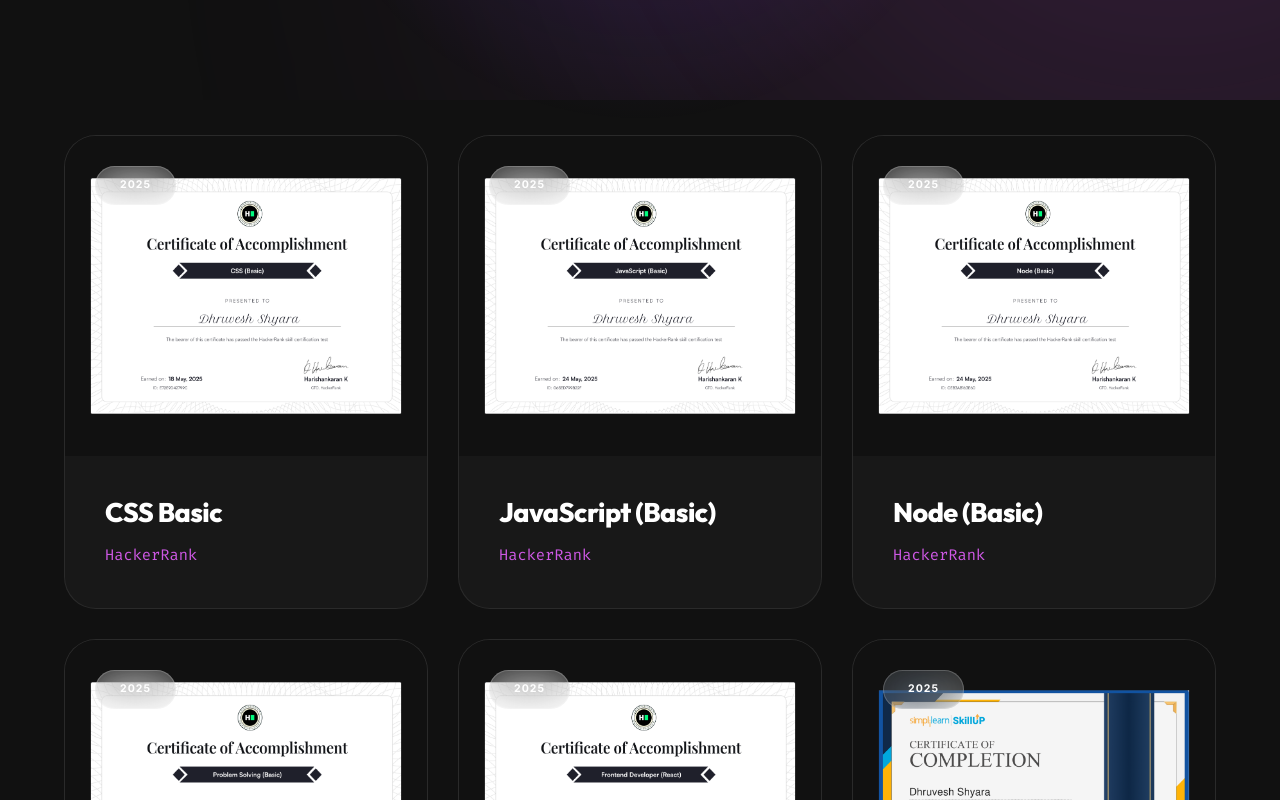
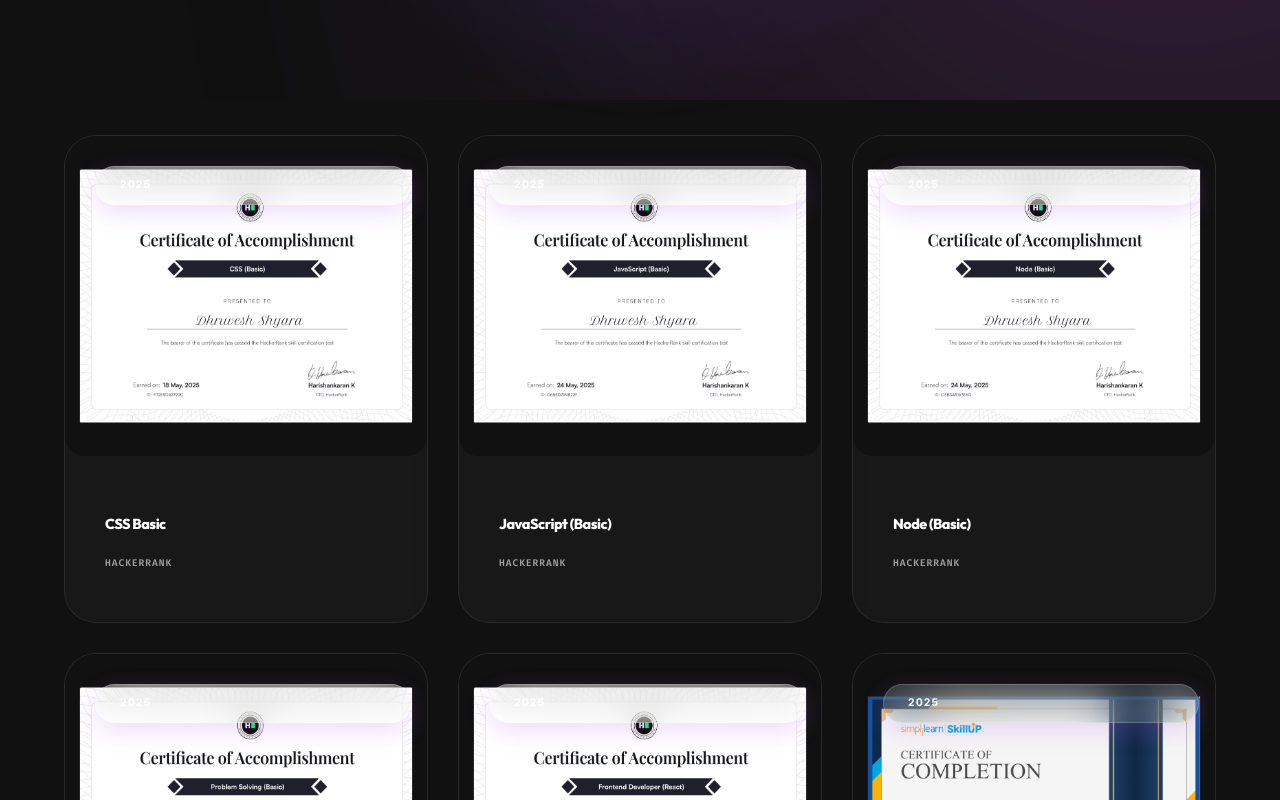
Before and after one commit to Dhruvesh1611/dhruveshshyara_portfolio, a Next.js app: page /certificates in a window 1280 px wide. Shown: the part 700-1500 px from the top of the page. Built offline with nearby package versions, Linux system fonts and the light colour scheme; a web font is replaced by a local one.

Commit message:
feat: add premium certificate card styles with hover effects and animations

```diff
--- a/src/app/globals.css
+++ b/src/app/globals.css
@@ -2461,6 +2461,180 @@ footer {
     animation: bounceRight 1.5s infinite;
 }
 
+/* ═══ CERTIFICATE CARD PREMIUM STYLES ═══ */
+.cert-card-premium {
+    background: rgba(255, 255, 255, 0.02);
+    border-radius: 28px;
+    border: 1px solid rgba(255, 255, 255, 0.08);
+    overflow: hidden;
+    transition: all 0.4s cubic-bezier(0.23, 1, 0.32, 1);
+    display: flex;
+    flex-direction: column;
+    backdrop-filter: blur(8px);
+}
+
+.cert-card-premium:hover {
+    border-color: rgba(168, 85, 247, 0.4);
+    box-shadow: 0 40px 100px rgba(0, 0, 0, 0.6), 0 0 60px rgba(168, 85, 247, 0.15);
+    transform: translateY(-8px);
+}
+
+.cert-image-wrapper {
+    position: relative;
+    width: 100%;
+    aspect-ratio: 3 / 4;
+    overflow: hidden;
+    display: flex;
+    align-items: center;
+    justify-content: center;
+    background: linear-gradient(135deg, rgba(0, 0, 0, 0.2), rgba(50, 20, 80, 0.1));
+    border-radius: 20px;
+    margin-bottom: 20px;
+}
+
+.cert-img-container {
+    position: relative;
+    width: 100%;
+    height: 100%;
+    display: flex;
+    align-items: center;
+    justify-content: center;
+}
+
+.cert-img-container img {
+    object-fit: contain !important;
+    padding: 30px !important;
+}
+
+/* Certificate hover overlay - create metallic effect */
+.cert-image-wrapper .project-hover-overlay {
+    position: absolute;
+    inset: 0;
+    background: linear-gradient(135deg, rgba(0, 0, 0, 0.5), rgba(80, 30, 150, 0.3));
+    backdrop-filter: blur(8px);
+    display: flex;
+    flex-direction: column;
+    align-items: center;
+    justify-content: center;
+    opacity: 0;
+    transition: all 0.4s cubic-bezier(0.23, 1, 0.32, 1);
+    z-index: 3;
+    border-radius: 20px;
+}
+
+.cert-image-wrapper:hover .project-hover-overlay {
+    opacity: 1;
+    backdrop-filter: blur(12px);
+}
+
+/* Enhanced hover content for certificates */
+.cert-image-wrapper .hover-content {
+    display: flex;
+    flex-direction: column;
+    align-items: center;
+    gap: 16px;
+    transform: translateY(15px);
+    transition: transform 0.4s cubic-bezier(0.23, 1, 0.32, 1);
+}
+
+.cert-image-wrapper:hover .hover-content {
+    transform: translateY(0);
+}
+
+/* View button for certificates */
+.view-button-premium {
+    display: flex;
+    align-items: center;
+    gap: 10px;
+    padding: 12px 28px;
+    background: linear-gradient(135deg, rgba(168, 85, 247, 0.3), rgba(168, 85, 247, 0.1));
+    border: 1.5px solid rgba(168, 85, 247, 0.6);
+    border-radius: 50px;
+    color: #a855f7;
+    font-weight: 700;
+    font-size: 1.1rem;
+    letter-spacing: 0.1em;
+    transition: all 0.3s cubic-bezier(0.23, 1, 0.32, 1);
+    cursor: pointer;
+}
+
+.cert-image-wrapper:hover .view-button-premium {
+    background: linear-gradient(135deg, rgba(168, 85, 247, 0.5), rgba(168, 85, 247, 0.2));
+    border-color: rgba(168, 85, 247, 1);
+    box-shadow: 0 0 20px rgba(168, 85, 247, 0.4);
+    transform: scale(1.05);
+}
+
+.view-button-premium svg {
+    transition: transform 0.3s ease;
+}
+
+.cert-image-wrapper:hover .view-button-premium svg {
+    transform: rotate(-45deg) translateX(4px);
+}
+
+/* Certificate date tag */
+.cert-date-tag {
+    position: absolute;
+    top: 16px;
+    right: 16px;
+    background: linear-gradient(135deg, rgba(168, 85, 247, 0.8), rgba(168, 85, 247, 0.5));
+    color: #fff;
+    padding: 8px 16px;
+    border-radius: 50px;
+    font-size: 1rem;
+    font-weight: 700;
+    letter-spacing: 0.1em;
+    backdrop-filter: blur(10px);
+    border: 1px solid rgba(255, 255, 255, 0.2);
+    z-index: 4;
+    box-shadow: 0 8px 24px rgba(168, 85, 247, 0.2);
+}
+
+.cert-content {
+    padding: 0 8px;
+    flex-grow: 1;
+    display: flex;
+    flex-direction: column;
+}
+
+.cert-content h3 {
+    font-size: 1.5rem;
+    font-weight: 800;
+    color: #fff;
+    margin-bottom: 8px;
+    letter-spacing: -0.5px;
+}
+
+.cert-content p {
+    font-size: 1rem;
+    color: rgba(255, 255, 255, 0.6);
+    margin-bottom: 12px;
+    line-height: 1.4;
+}
+
+.cert-issuer {
+    font-size: 0.9rem;
+    color: var(--color-light-purple);
+    font-weight: 600;
+    text-transform: uppercase;
+    letter-spacing: 0.1em;
+}
+
+/* Animation for certificate cards */
+@keyframes certPulse {
+    0%, 100% {
+        box-shadow: 0 0 0 0 rgba(168, 85, 247, 0.4);
+    }
+    50% {
+        box-shadow: 0 0 0 10px rgba(168, 85, 247, 0);
+    }
+}
+
+.cert-image-wrapper:hover {
+    animation: certPulse 2s infinite;
+}
+
 /* =================================
    Explanation & Video Card Styles
    ================================= */
```
